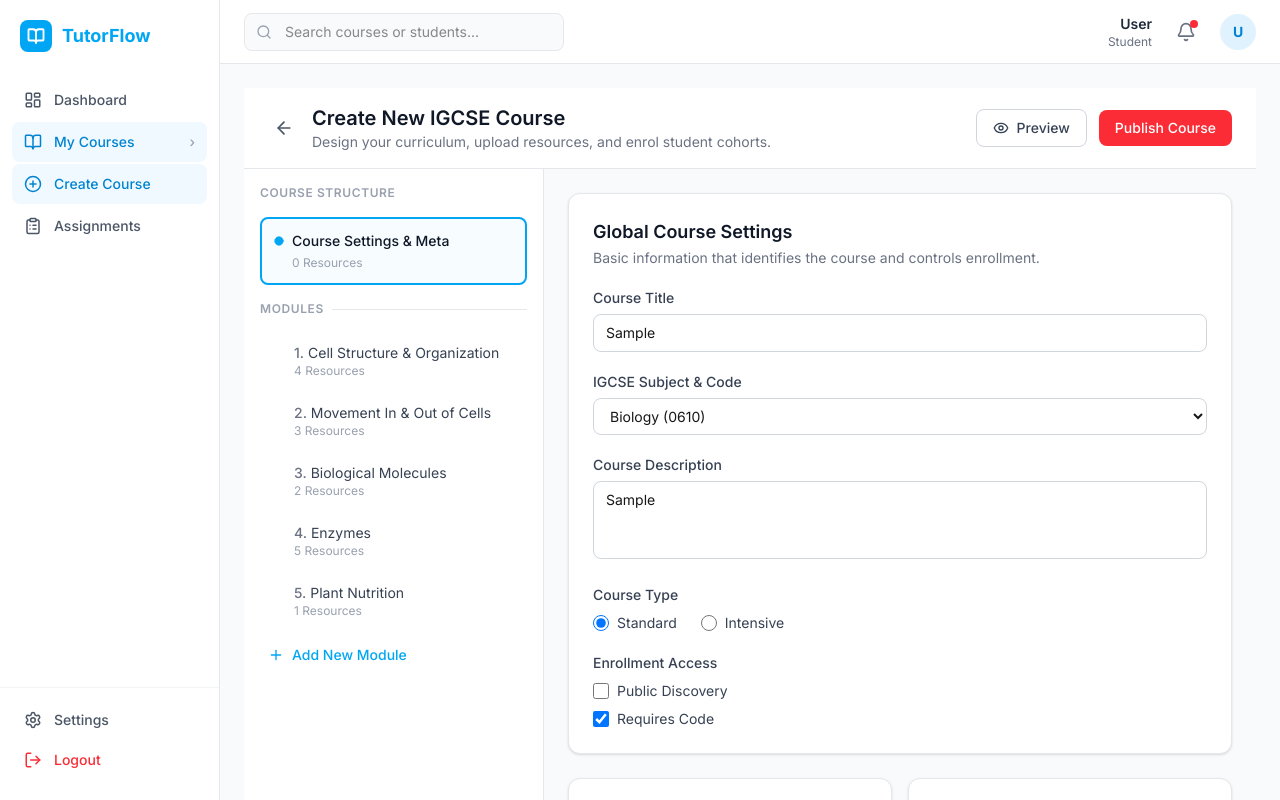
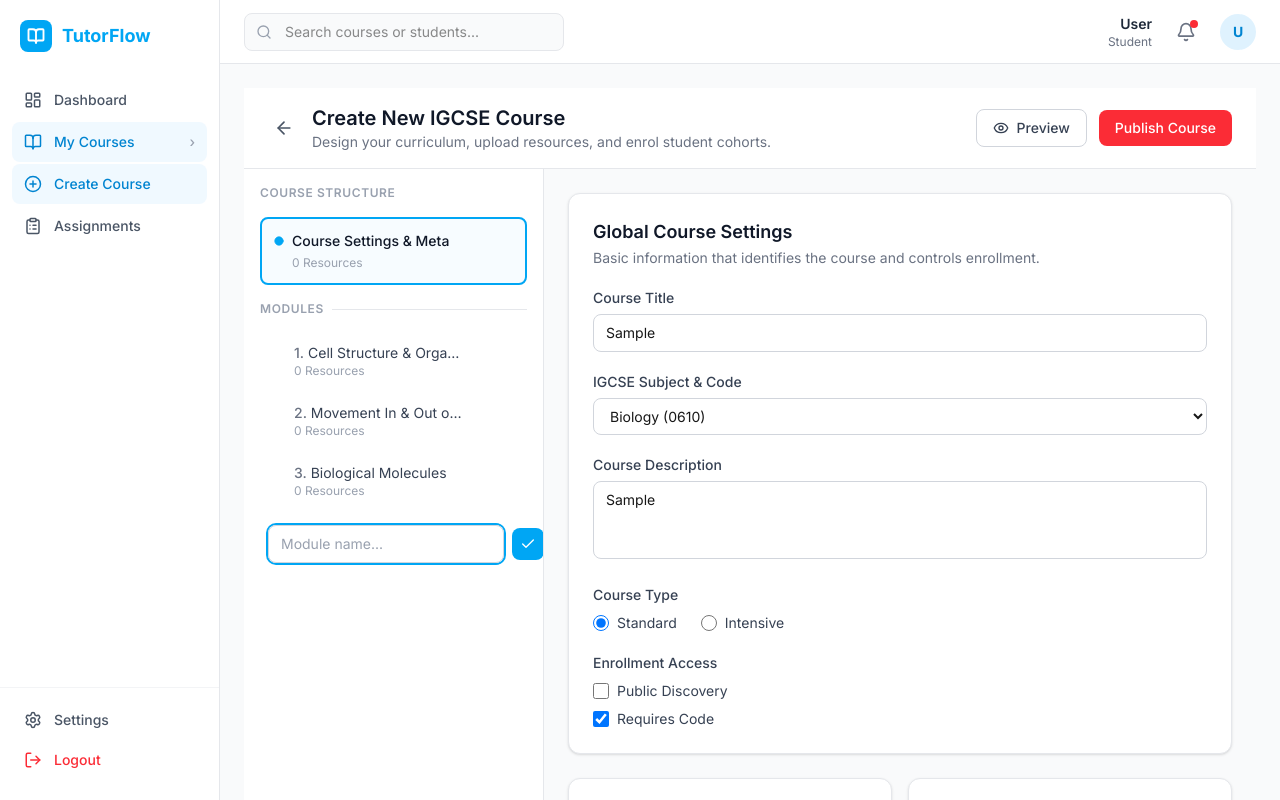
Before and after one commit to daviddG0231/tutorflow-2, a Next.js app: page /teacher/courses/new in a window 1280 px wide. Both pictures are taken after typing "Sample", "Sample" into the empty fields and a click on the button "Add New Module". Shown: the top 800 px of the page. Built offline with nearby package versions, Linux system fonts and the light colour scheme; no server answers.

Commit message:
feat: editable modules list — add, rename, delete modules on create course

```diff
--- a/src/app/(dashboard)/teacher/courses/new/page.tsx
+++ b/src/app/(dashboard)/teacher/courses/new/page.tsx
@@ -11,14 +11,20 @@ import {
   Lightbulb,
   Circle,
   Loader2,
+  X,
+  Pencil,
+  Check,
 } from 'lucide-react';
 
-const modules = [
-  { name: 'Cell Structure & Organization', resources: 4 },
-  { name: 'Movement In & Out of Cells', resources: 3 },
-  { name: 'Biological Molecules', resources: 2 },
-  { name: 'Enzymes', resources: 5 },
-  { name: 'Plant Nutrition', resources: 1 },
+interface Module {
+  name: string;
+  resources: number;
+}
+
+const defaultModules: Module[] = [
+  { name: 'Cell Structure & Organization', resources: 0 },
+  { name: 'Movement In & Out of Cells', resources: 0 },
+  { name: 'Biological Molecules', resources: 0 },
 ];
 
 const studentGroups = [
@@ -33,6 +39,38 @@ export default function CreateCoursePage() {
   const [description, setDescription] = useState('');
   const [loading, setLoading] = useState(false);
   const [error, setError] = useState('');
+  const [courseModules, setCourseModules] = useState<Module[]>(defaultModules);
+  const [editingIdx, setEditingIdx] = useState<number | null>(null);
+  const [editingName, setEditingName] = useState('');
+  const [newModuleName, setNewModuleName] = useState('');
+  const [showAddInput, setShowAddInput] = useState(false);
+
+  const addModule = () => {
+    if (newModuleName.trim()) {
+      setCourseModules([...courseModules, { name: newModuleName.trim(), resources: 0 }]);
+      setNewModuleName('');
+      setShowAddInput(false);
+    }
+  };
+
+  const removeModule = (idx: number) => {
+    setCourseModules(courseModules.filter((_, i) => i !== idx));
+  };
+
+  const startEdit = (idx: number) => {
+    setEditingIdx(idx);
+    setEditingName(courseModules[idx].name);
+  };
+
+  const saveEdit = () => {
+    if (editingIdx !== null && editingName.trim()) {
+      const updated = [...courseModules];
+      updated[editingIdx] = { ...updated[editingIdx], name: editingName.trim() };
+      setCourseModules(updated);
+    }
+    setEditingIdx(null);
+    setEditingName('');
+  };
 
   async function handlePublish() {
     if (!name.trim()) {
@@ -133,32 +171,72 @@ export default function CreateCoursePage() {
 
           {/* Module list */}
           <div className="flex flex-col gap-1">
-            {modules.map((mod, i) => (
+            {courseModules.map((mod, i) => (
               <div
                 key={i}
                 className="flex items-center gap-2 p-2.5 rounded-lg hover:bg-gray-50 cursor-pointer group transition-colors"
               >
                 <GripVertical className="w-4 h-4 text-gray-300 opacity-0 group-hover:opacity-100 transition-opacity shrink-0" />
-                <div className="min-w-0">
+                {editingIdx === i ? (
+                  <div className="flex items-center gap-1 flex-1 min-w-0">
+                    <input
+                      type="text"
+                      value={editingName}
+                      onChange={(e) => setEditingName(e.target.value)}
+                      onKeyDown={(e) => e.key === 'Enter' && saveEdit()}
+                      className="flex-1 px-2 py-1 text-sm border border-sky-300 rounded-md focus:outline-none focus:ring-1 focus:ring-sky-500 text-gray-900"
+                      autoFocus
+                    />
+                    <button onClick={saveEdit} className="p-1 text-green-500 hover:bg-green-50 rounded">
+                      <Check className="w-3.5 h-3.5" />
+                    </button>
+                  </div>
+                ) : (
+                  <div className="min-w-0 flex-1 flex items-center gap-1">
+                    <div className="min-w-0 flex-1">
                       <p className="text-sm text-gray-700 truncate">
-                    <span className="font-medium text-gray-500">
-                      {i + 1}.
-                    </span>{' '}
+                        <span className="font-medium text-gray-500">{i + 1}.</span>{' '}
                         {mod.name}
                       </p>
-                  <p className="text-xs text-gray-400">
-                    {mod.resources} Resources
-                  </p>
+                      <p className="text-xs text-gray-400">{mod.resources} Resources</p>
                     </div>
+                    <button onClick={() => startEdit(i)} className="p-1 text-gray-400 hover:text-sky-500 opacity-0 group-hover:opacity-100 transition-opacity">
+                      <Pencil className="w-3.5 h-3.5" />
+                    </button>
+                    <button onClick={() => removeModule(i)} className="p-1 text-gray-400 hover:text-red-500 opacity-0 group-hover:opacity-100 transition-opacity">
+                      <X className="w-3.5 h-3.5" />
+                    </button>
+                  </div>
+                )}
               </div>
             ))}
           </div>
 
           {/* Add module */}
-          <button className="flex items-center gap-2 text-sm font-medium text-sky-500 hover:text-sky-600 transition-colors px-2">
+          {showAddInput ? (
+            <div className="flex items-center gap-2 px-2">
+              <input
+                type="text"
+                value={newModuleName}
+                onChange={(e) => setNewModuleName(e.target.value)}
+                onKeyDown={(e) => e.key === 'Enter' && addModule()}
+                placeholder="Module name..."
+                className="flex-1 px-3 py-2 text-sm border border-gray-300 rounded-lg focus:outline-none focus:ring-2 focus:ring-sky-500 text-gray-900 placeholder:text-gray-400"
+                autoFocus
+              />
+              <button onClick={addModule} className="p-2 text-white bg-sky-500 rounded-lg hover:bg-sky-600 transition-colors">
+                <Check className="w-4 h-4" />
+              </button>
+              <button onClick={() => { setShowAddInput(false); setNewModuleName(''); }} className="p-2 text-gray-400 hover:text-gray-600">
+                <X className="w-4 h-4" />
+              </button>
+            </div>
+          ) : (
+            <button onClick={() => setShowAddInput(true)} className="flex items-center gap-2 text-sm font-medium text-sky-500 hover:text-sky-600 transition-colors px-2">
               <Plus className="w-4 h-4" />
               Add New Module
             </button>
+          )}
 
           {/* Teacher tip */}
           <div className="mt-auto border border-sky-200 bg-sky-50 rounded-lg p-3">
```
Lines whose indentation alone changed are shown as unchanged.
